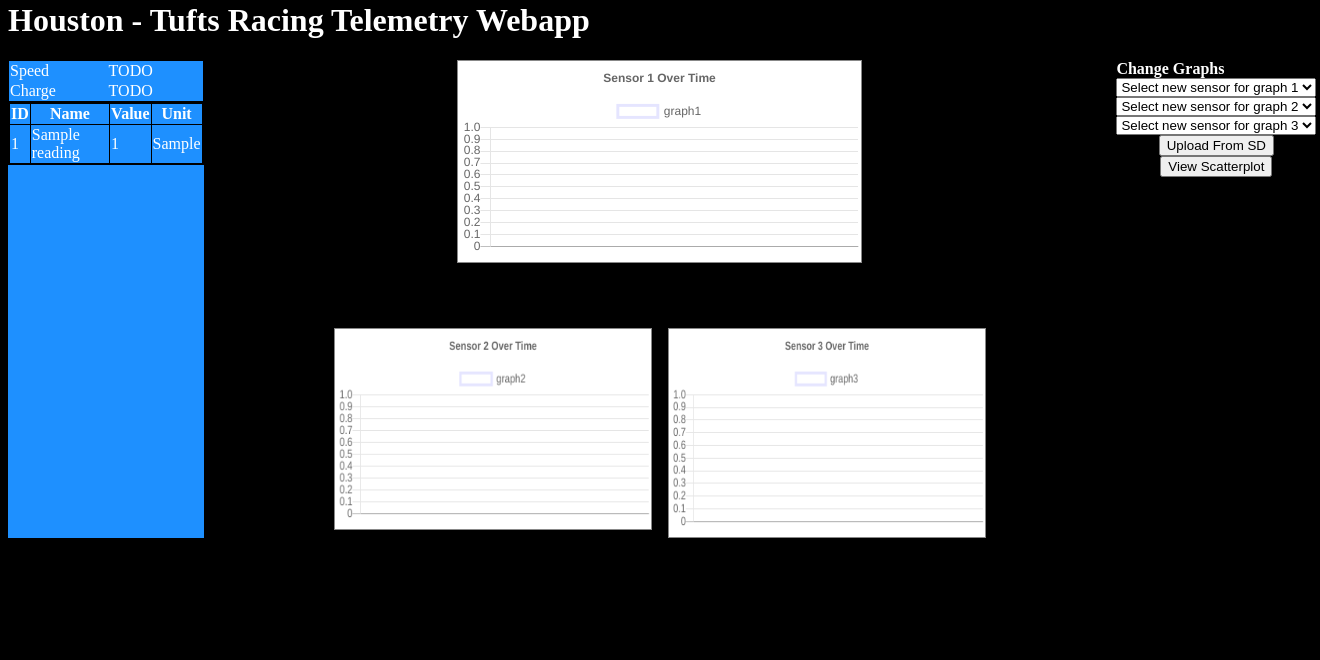
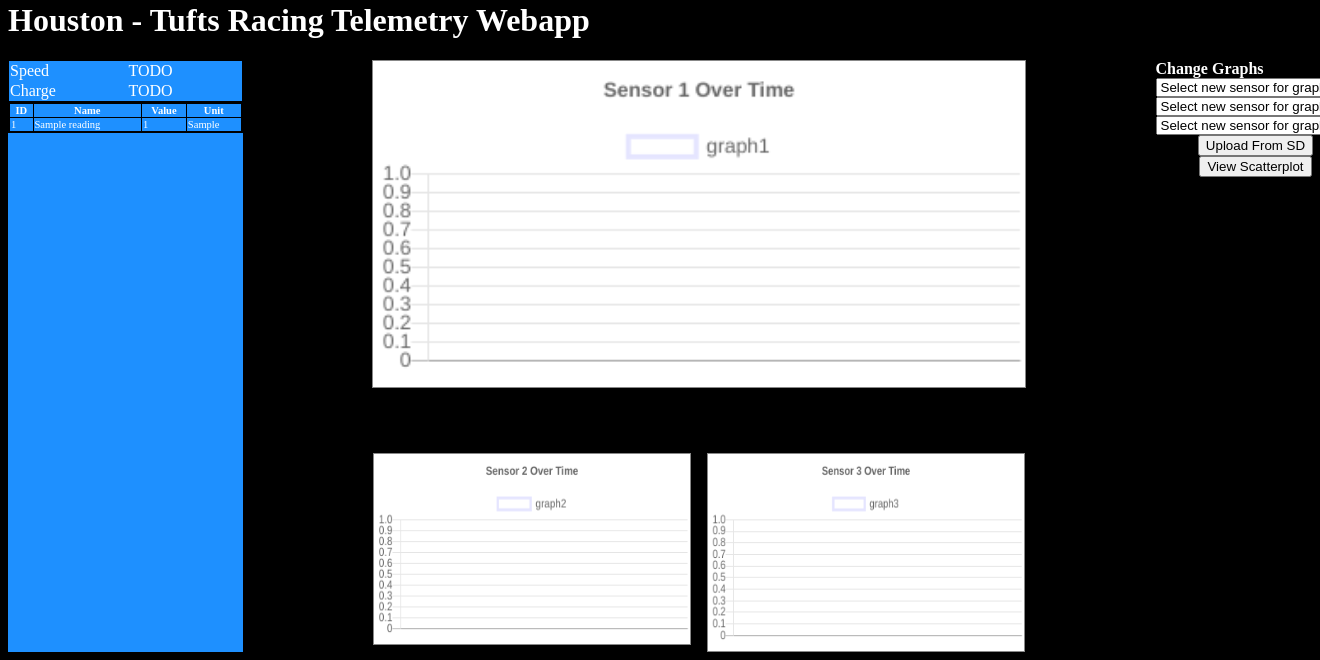
Before and after one commit to TER-Sensors-and-Microcontrollers/sensors-microcontrollers-25-26, a Flask app: page / in a window 1320 px wide; the page is wider, and only the part inside the window is pictured. Shown: the part 285-945 px from the top of that part. Before the commit the page ends 823 px from the top of that part, so only its background shows below. Run offline with Flask 3, Linux system fonts and the light colour scheme; tables that the repository leaves empty hold one stand-in row (values such as "Sample post"); some libraries are stand-ins or nearby versions.

Commit message:
Table text scaling

```diff
--- a/houston/static/style.css
+++ b/houston/static/style.css
@@ -25,7 +25,7 @@ body {
     color: white;
     align-items:flex-start;
     flex-direction: column;
-    min-width: 15%;
+    min-width: 18%;
     background-color:dodgerblue;
 }
 
@@ -39,6 +39,7 @@ body {
 }
 .important td {
     border: none;
+    font-size: 100%;
 }
 
 .other-readings {
@@ -47,6 +48,7 @@ body {
 .other-readings table {
     width: 100%;
     border: 2px solid #000000;
+    font-size: 0.8vw;
 }
 
 .graphs {
```
